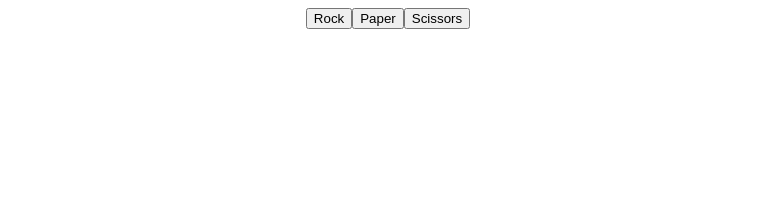
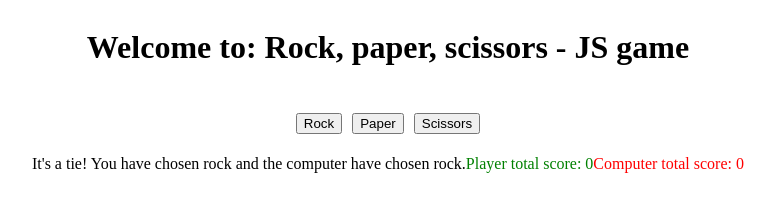
Before and after one commit to AirDevil188/rock-paper-scissors, a plain HTML site: page index.html in a window 1280 px wide. Both pictures are taken after a click on the button "Rock". Shown: the whole page, without its empty margins (252-1027 px from the left). Drawn offline with Linux system fonts and the light colour scheme.

Commit message:
added new DOM elementsfor result, game text, player score, computer score  and for winning the game

```diff
--- a/index.html
+++ b/index.html
@@ -9,10 +9,15 @@
     <link rel="stylesheet" href="styles.css">
 </head>
 <body>
+    <h1>Welcome to: Rock, paper, scissors - JS game</h1>
     <div id="container">
+        <div class="play-buttons">
         <button id="1" class="rock">Rock</button>
         <button id="2" class="paper">Paper</button>
         <button id="3" class="scissors">Scissors</button>
+
+
+        </div>
     </div>
 
 
--- a/script.js
+++ b/script.js
@@ -61,10 +61,13 @@ function playOneRound(playerSelection, computerSelection) {
 function game () {
     const buttons = document.querySelectorAll("button");
     buttons.forEach((button) => {
-        addEventListener('click', () => {
+        button.addEventListener('click', () => {
             playerSelection = button.className;
             const computerSelection = getComputerChoice();
-
+            gameText.textContent = playOneRound(playerSelection, computerSelection);
+            playerRoundWinText.textContent = "Player total score: " + playerScore;
+            computerRoundWinText.textContent = "Computer total score: " + computerScore;
+            endGame();
         })
 
     });
@@ -74,8 +77,47 @@ game();
 
 
 /* DOM */
-const container = document.querySelector('#container');
-const resultDiv = document.createElement('div');
-resultDiv.classList.add('result-div');
-resultDiv.style.color = "black";
-container.appendChild(resultDiv);
+
+// result-container //
+const resultContainer = document.createElement('div');
+resultContainer.classList.add('result-div');
+resultContainer.setAttribute('style', 'display: flex; flexDirection: column;')
+container.appendChild(resultContainer);
+
+// game-text //
+const gameText = document.createElement('p');
+gameText.classList.add('game-text');
+gameText.style.color = "black";
+resultContainer.appendChild(gameText)
+
+// player-win-score //
+
+const playerRoundWinText = document.createElement('p');
+playerRoundWinText.classList.add("player-win-text")
+playerRoundWinText.style.color = "green";
+resultContainer.appendChild(playerRoundWinText);
+
+// computer-win-score //
+
+const computerRoundWinText = document.createElement('p');
+computerRoundWinText.classList.add("computer-win-text");
+computerRoundWinText.style.color = "red";
+resultContainer.appendChild(computerRoundWinText);
+
+// game-win //
+
+const gameWin = document.createElement('p');
+gameWin.style.color = "orange";
+resultContainer.appendChild(gameWin);
+
+
+function endGame() {
+    if (playerScore === 5) {
+        gameWinner = gameWin
+        gameWin.textContent = "YOU WON!!"
+    } else if (computerScore === 5) {
+        gameWinner = gameWin;
+        gameWin.textContent = "You lost, computer won the game!"
+
+    }
+}
--- a/styles.css
+++ b/styles.css
@@ -1,16 +1,37 @@
 
 body {
     display: flex;
+    flex: 1;
+    flex-wrap: wrap;
     flex-direction: column;
     justify-content: center;
     align-items: center;
 }
 
+button {
+    margin: 5px;
+}
 
-#container {
+h1 {
+    text-align: center;
     display: flex;
-    flex: 1;
     flex-direction: row;
     justify-content: center;
     align-items: center;
 }
+
+.play-buttons {
+    display: flex;
+    flex-direction: row;
+
+}
+
+#container {
+    display: flex;
+    flex-direction: column;
+    padding: 20px;
+    justify-content: center;
+    align-items: center;
+    align-self: center;
+    text-align: center;
+}
```
